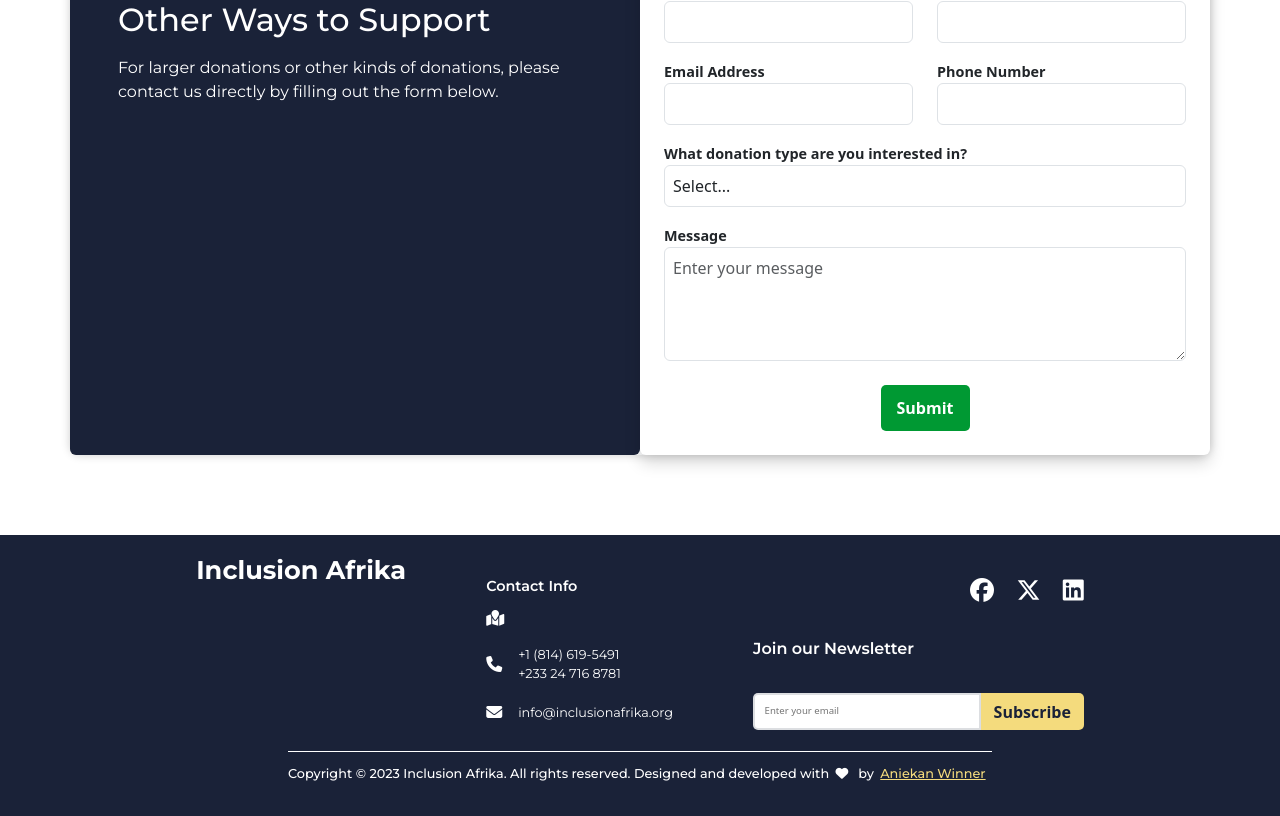
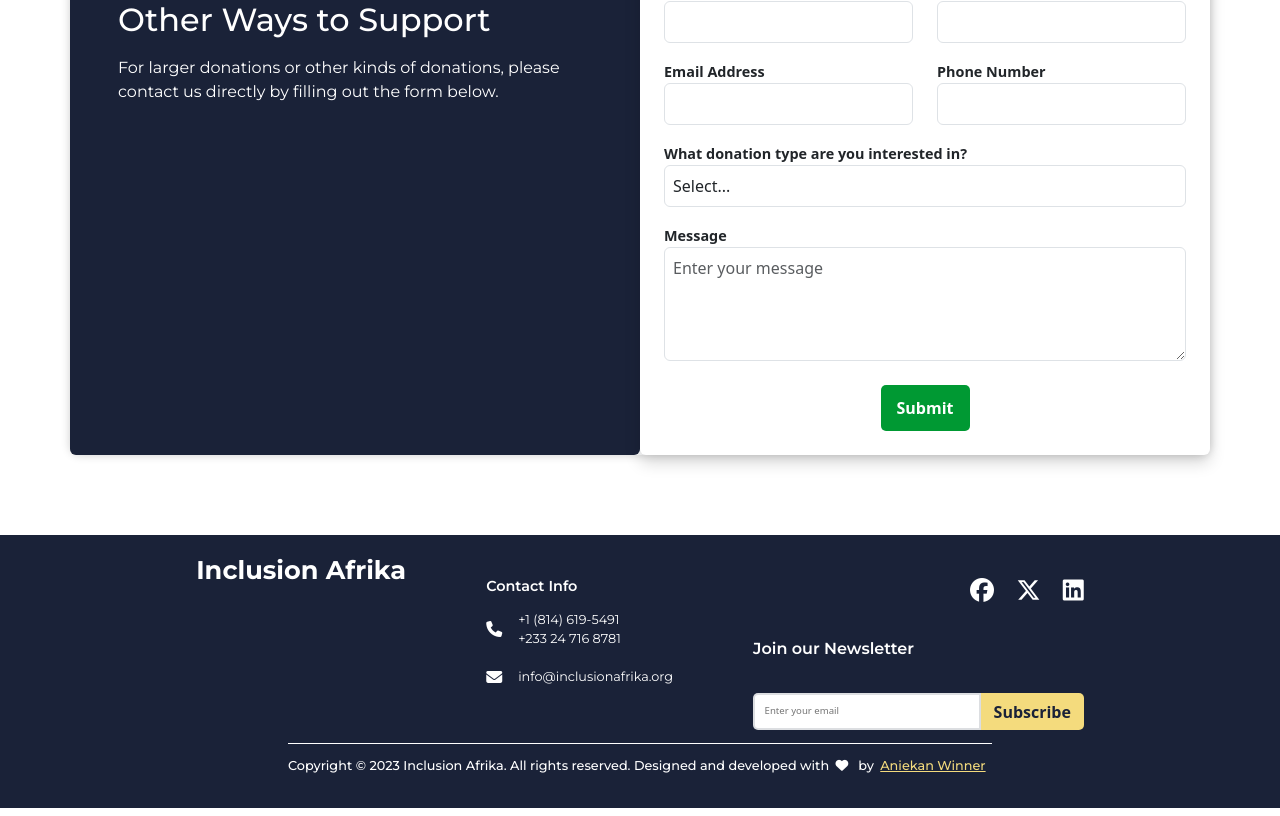
Before and after one commit to DevaWinner/afrika, a React (Vite) app: page /getinvolved in a window 1280 px wide. Shown: the part 1724-2540 px from the top of the page. Built offline with nearby package versions, Linux system fonts and the light colour scheme.

Commit message:
Remove empty address items from ContactForm and Footer components

```diff
--- a/src/components/ContactForm.jsx
+++ b/src/components/ContactForm.jsx
@@ -171,10 +171,6 @@ const ContactForm = () => {
 							</p>
 							<ul className="address-items">
 								<li>
-									<i className="fa-solid fa-map-location"></i>
-									<p></p>
-								</li>
-								<li>
 									<i className="fa-solid fa-phone"></i>
 									<p>
 										+1 (814) 619-5491 <br /> +233 24 716 8781
--- a/src/components/Footer.jsx
+++ b/src/components/Footer.jsx
@@ -9,10 +9,6 @@ const Footer = () => {
 				<div className="footer-contact d-flex flex-column">
 					<h3 className="footer-heading">Contact Info</h3>
 					<ul className="d-flex flex-column">
-						<li>
-							<i className="fa-solid fa-map-location"></i>
-							<p></p>
-						</li>
 						<li>
 							<i className="fa-solid fa-phone"></i>
 							<p>
```
